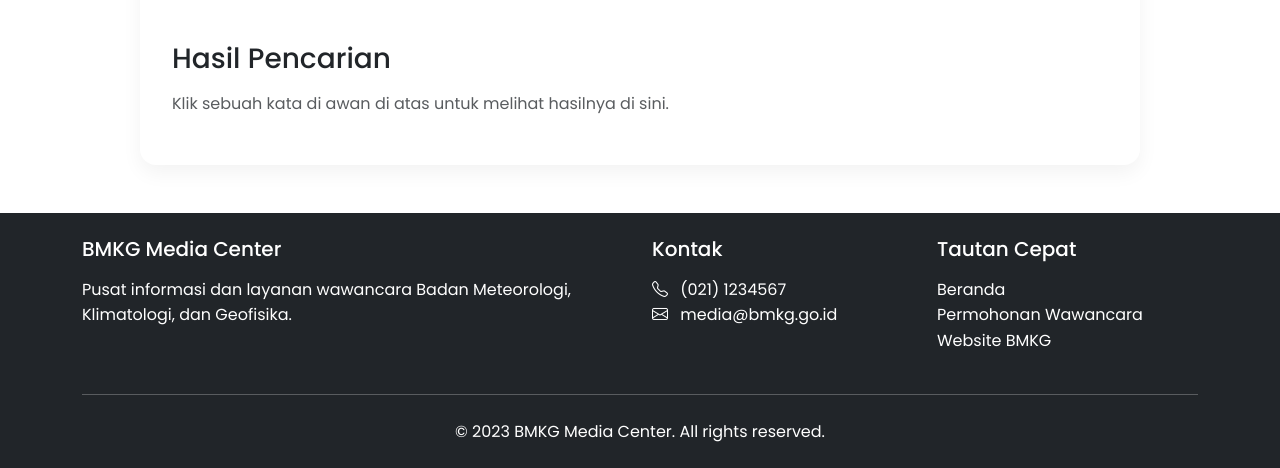
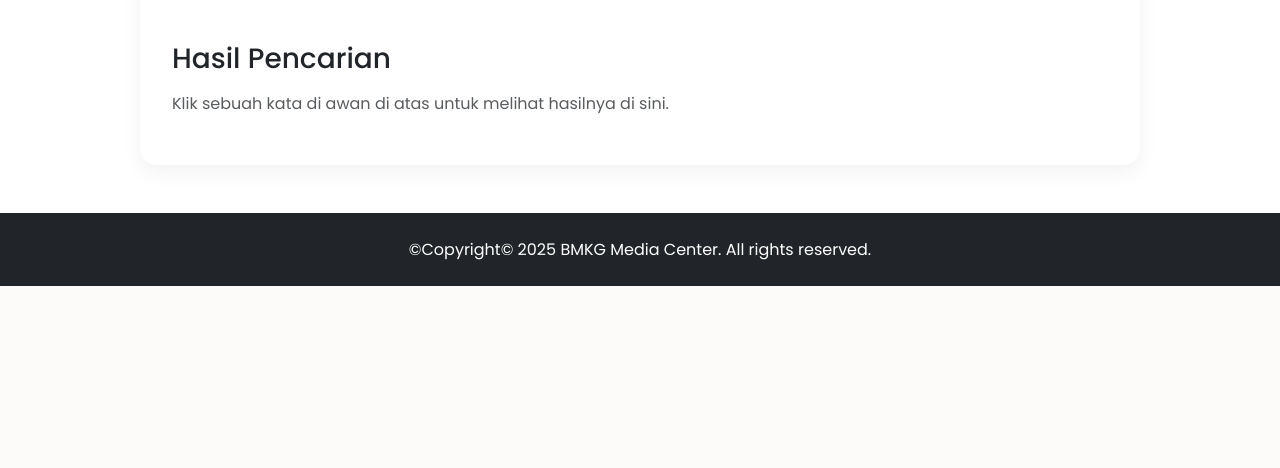
Before and after one commit to dwibagusd/bmkg-media, a Flask app: page /dashboard in a window 1280 px wide. Shown: the part 873-1341 px from the top of the page. After the commit the page ends 1159 px from the top, so only its background shows below. Run offline with Flask 3, Linux system fonts and the light colour scheme; the visitor is signed in with stand-in values (Sample User, id 1); data that the repository does not hold is empty; some libraries are stand-ins or nearby versions.

Commit message:
Update base.html

```diff
--- a/templates/base.html
+++ b/templates/base.html
@@ -244,7 +244,7 @@
     <!-- Footer -->
     <footer class="bg-dark text-white py-4 mt-5">
       <div class="container">
-        <div class="row">
+        <!-- <div class="row">
           <div class="col-md-6">
             <h5 class="mb-3">BMKG Media Center</h5>
             <p>Pusat informasi dan layanan wawancara Badan Meteorologi, Klimatologi, dan Geofisika.</p>
@@ -264,10 +264,10 @@
               <li><a href="https://www.bmkg.go.id" class="text-white text-decoration-none">Website BMKG</a></li>
             </ul>
           </div>
-        </div>
-        <hr class="my-4 bg-light" />
+        </div> -->
+        <!-- <hr class="my-4 bg-light" /> -->
         <div class="text-center">
-          <p class="mb-0">&copy; 2023 BMKG Media Center. All rights reserved.</p>
+          <p class="mb-0">&copy;Copyright&copy; 2025 BMKG Media Center. All rights reserved.</p>
         </div>
       </div>
     </footer>
```
